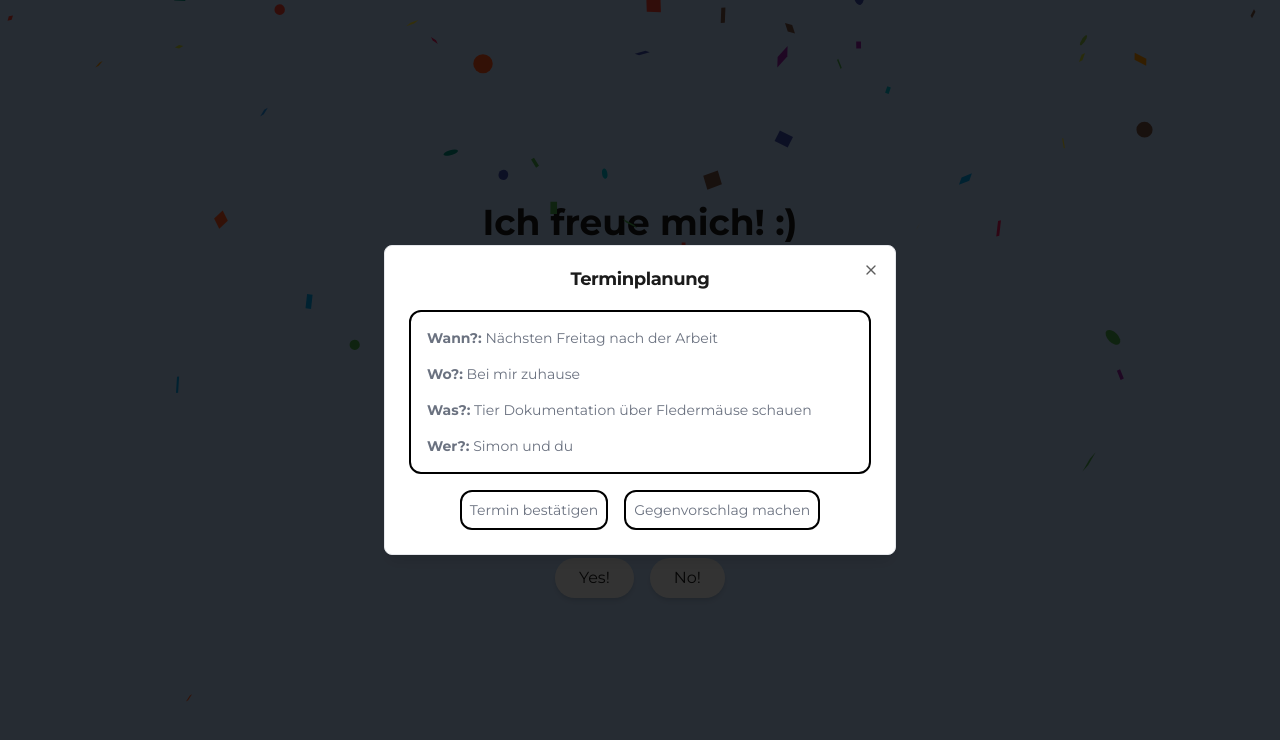
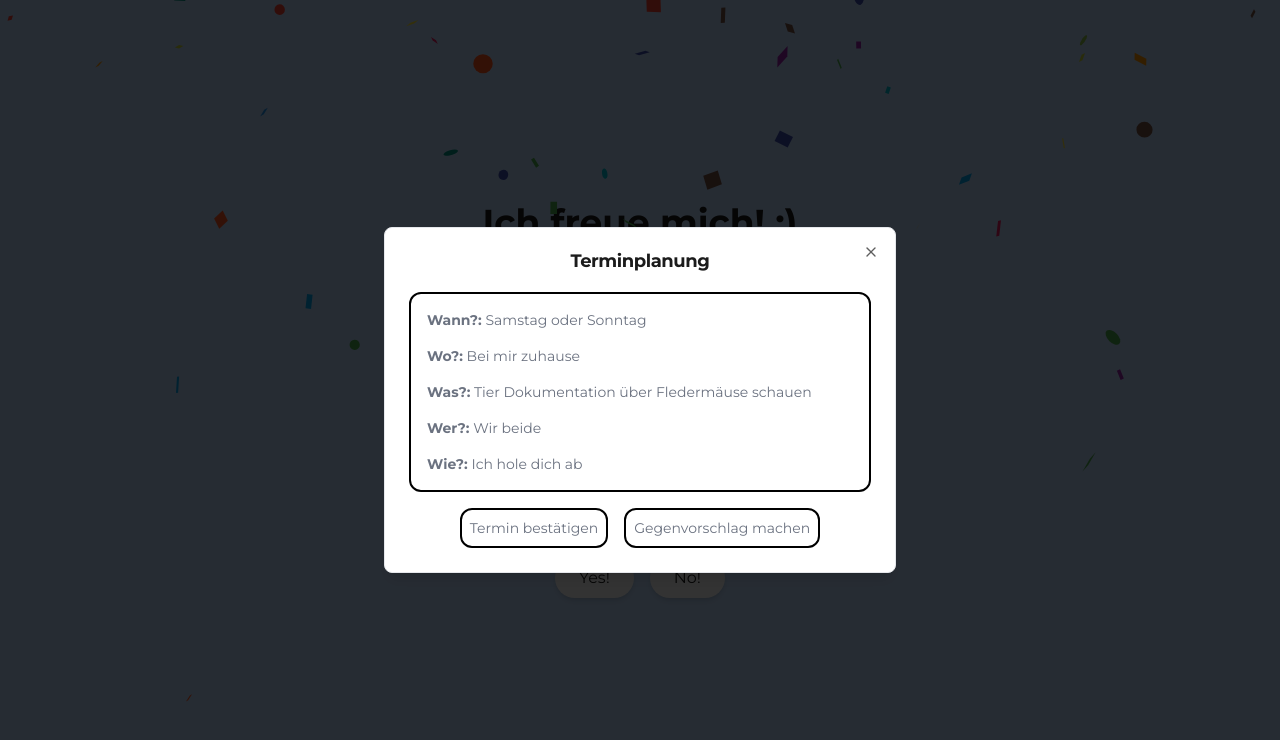
Before and after one commit to simondeveloping/Portfolio, a Next.js app: page /MiniProjects/Pinguin in a window 1280 px wide. Both pictures are taken after a click on the button "Yes!". Shown: the top 740 px of the page. Built offline with nearby package versions, Linux system fonts and the light colour scheme; no server answers.

Commit message:
new termine

```diff
--- a/app/MiniProjects/Pinguin/page.tsx
+++ b/app/MiniProjects/Pinguin/page.tsx
@@ -75,8 +75,8 @@ export default function Pinguin() {
               <div>
                 <div className="gap-4 flex flex-col mb-4 border-2 border-black p-4 rounded-xl mt-4">
                   <h1>
-                    <span className="font-bold">Wann?:</span> Nächsten Freitag
-                    nach der Arbeit
+                    <span className="font-bold">Wann?:</span> Samstag oder
+                    Sonntag
                   </h1>
                   <h1>
                     {" "}
@@ -89,7 +89,11 @@ export default function Pinguin() {
                   </h1>
                   <h1>
                     {" "}
-                    <span className="font-bold">Wer?:</span> Simon und du
+                    <span className="font-bold">Wer?:</span> Wir beide
+                  </h1>
+                  <h1>
+                    {" "}
+                    <span className="font-bold">Wie?:</span> Ich hole dich ab
                   </h1>
                 </div>
 
```
